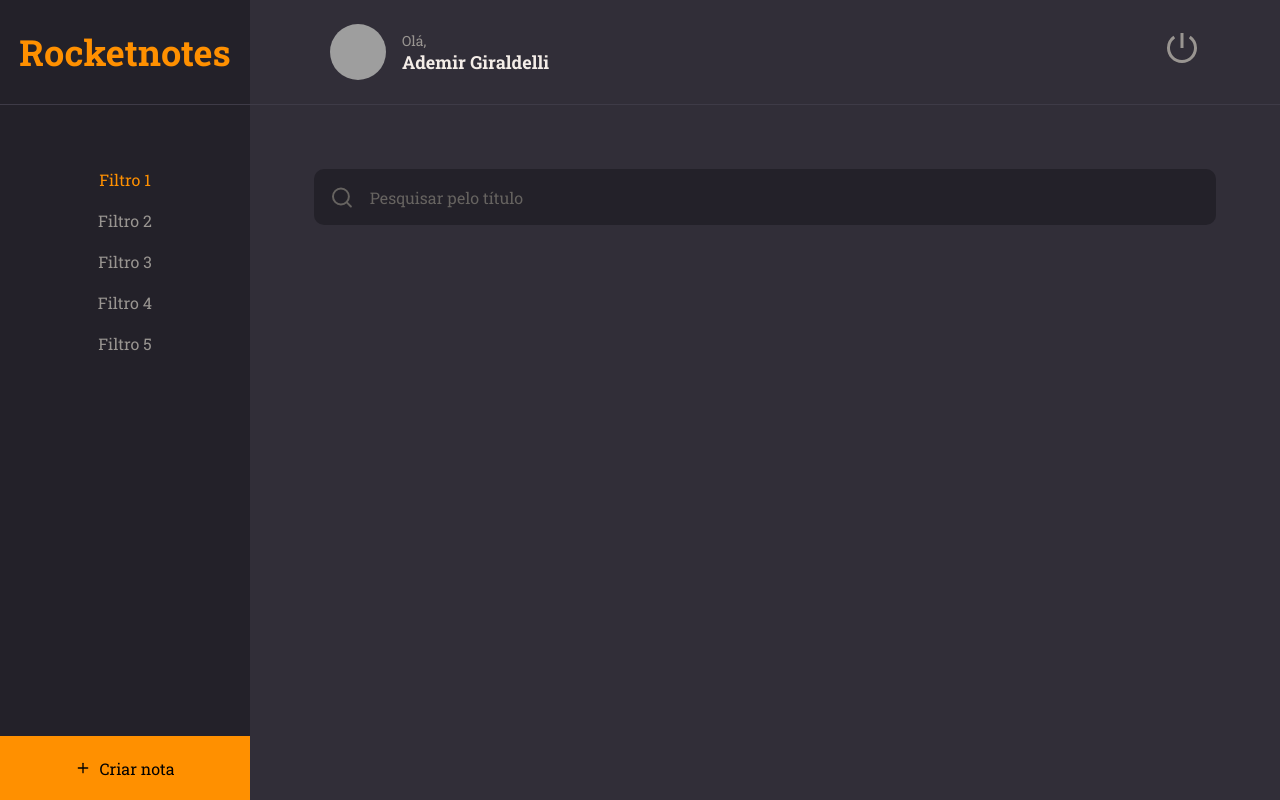
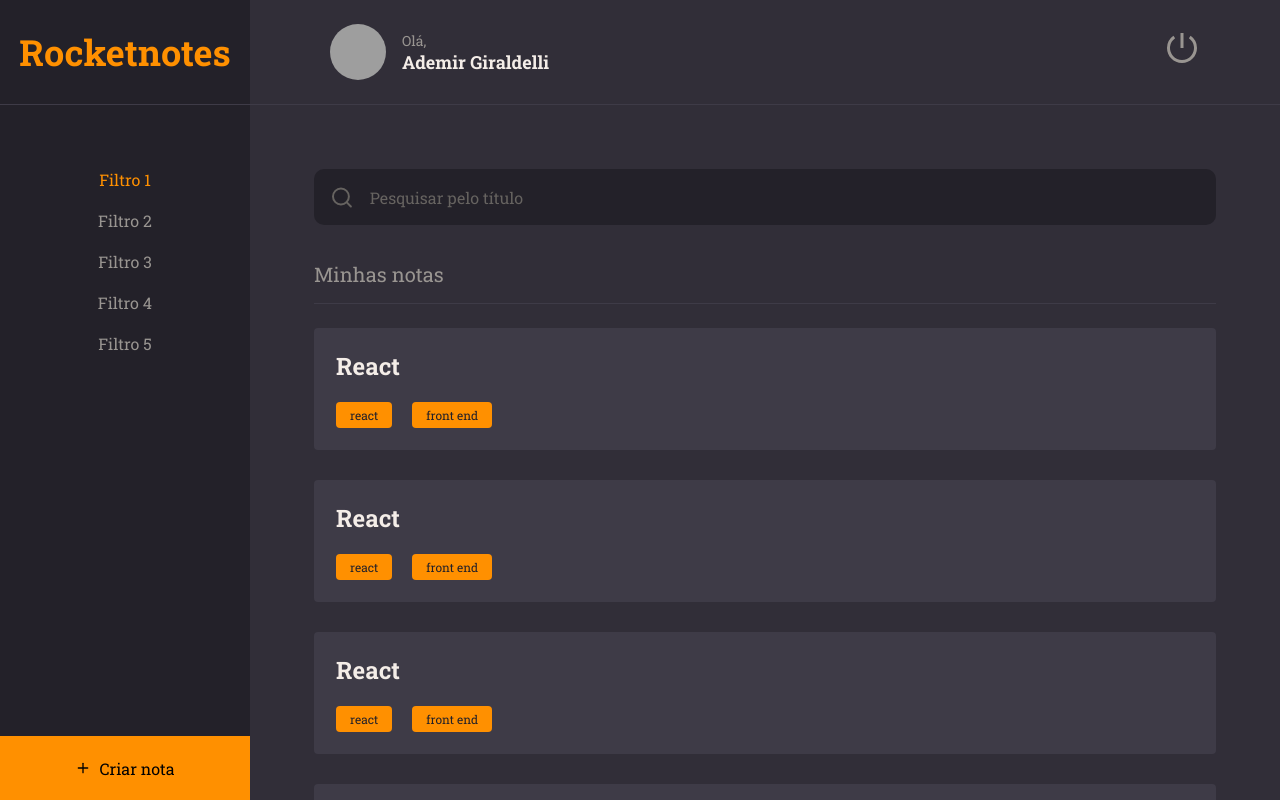
Before and after one commit to aeagiraldelli/rocketnotes, a React (Vite) app in the folder rocketnotes/: page / in a window 1280 px wide. Built offline with nearby package versions, Linux system fonts and the light colour scheme; grey boxes are pictures that could not be loaded.

Commit message:
note component.

```diff
--- /dev/null
+++ b/rocketnotes/src/components/Note/index.jsx
@@ -0,0 +1,17 @@
+import { Container } from './style';
+import { Tag } from '../Tag';
+
+export function Note({ data, ...rest }) {
+  return (
+    <Container type="button" {...rest}>
+      <h1>{data.title}</h1>
+      {data.tags && (
+        <footer>
+          {data.tags.map((tag) => {
+            return <Tag title={tag.name} key={tag.id} />;
+          })}
+        </footer>
+      )}
+    </Container>
+  );
+}
--- /dev/null
+++ b/rocketnotes/src/components/Note/style.js
@@ -0,0 +1,27 @@
+import styled from 'styled-components';
+
+export const Container = styled.button`
+  width: 100%;
+  background-color: ${({ theme }) => theme.COLORS.BACKGROUND_700};
+
+  border: none;
+  margin-bottom: 30px;
+  border-radius: 4px;
+  padding: 22px;
+
+  h1 {
+    flex: 1;
+    text-align: left;
+
+    font-weight: 700;
+    font-size: 24px;
+    color: ${({ theme }) => theme.COLORS.WHITE};
+  }
+
+  footer {
+    width: 100%;
+    display: flex;
+    gap: 20px;
+    margin-top: 20px;
+  }
+`;
--- a/rocketnotes/src/components/Tag/index.jsx
+++ b/rocketnotes/src/components/Tag/index.jsx
@@ -1,5 +1,5 @@
 import { Container } from './style';
 
-export function Tag({ title }) {
-  return <Container>{title}</Container>;
+export function Tag({ title, ...rest }) {
+  return <Container {...rest}>{title}</Container>;
 }
--- a/rocketnotes/src/components/Tag/style.js
+++ b/rocketnotes/src/components/Tag/style.js
@@ -4,7 +4,6 @@
   font-size: 12px;
   padding: 5px 14px;
   border-radius: 4px;
-  margin-left: 6px;
   color: ${({ theme }) => theme.COLORS.BACKGROUND_900};
   background-color: ${({ theme }) => theme.COLORS.ORANGE};
 `;
--- a/rocketnotes/src/pages/Home/index.jsx
+++ b/rocketnotes/src/pages/Home/index.jsx
@@ -3,6 +3,8 @@
 import { Header } from '../../components/Header';
 import { ButtonText } from '../../components/ButtonText';
 import { Input } from '../../components/Input';
+import { Section } from '../../components/Section';
+import { Note } from '../../components/Note';
 
 export function Home() {
   return (
@@ -21,7 +23,55 @@
       <Search>
         <Input icon={FiSearch} placeholder="Pesquisar pelo título" />
       </Search>
-      <Content></Content>
+      <Content>
+        <Section title="Minhas notas">
+          <Note
+            data={{
+              title: 'React',
+              tags: [
+                { id: 1, name: 'react' },
+                { id: 2, name: 'front end' },
+              ],
+            }}
+          />
+          <Note
+            data={{
+              title: 'React',
+              tags: [
+                { id: 1, name: 'react' },
+                { id: 2, name: 'front end' },
+              ],
+            }}
+          />
+          <Note
+            data={{
+              title: 'React',
+              tags: [
+                { id: 1, name: 'react' },
+                { id: 2, name: 'front end' },
+              ],
+            }}
+          />
+          <Note
+            data={{
+              title: 'React',
+              tags: [
+                { id: 1, name: 'react' },
+                { id: 2, name: 'front end' },
+              ],
+            }}
+          />
+          <Note
+            data={{
+              title: 'React',
+              tags: [
+                { id: 1, name: 'react' },
+                { id: 2, name: 'front end' },
+              ],
+            }}
+          />
+        </Section>
+      </Content>
       <NewNote type="button">
         <FiPlus />
         Criar nota
--- a/rocketnotes/src/pages/Home/style.js
+++ b/rocketnotes/src/pages/Home/style.js
@@ -49,6 +49,8 @@
 
 export const Content = styled.div`
   grid-area: content;
+  padding: 0 64px;
+  overflow-y: auto;
 `;
 
 export const NewNote = styled.button`
--- a/rocketnotes/src/styles/global.js
+++ b/rocketnotes/src/styles/global.js
@@ -30,6 +30,6 @@
   }
 
   button:hover, a:hover {
-    filter: brightness(0.8);
+    filter: brightness(0.85);
   }
 `;
```
